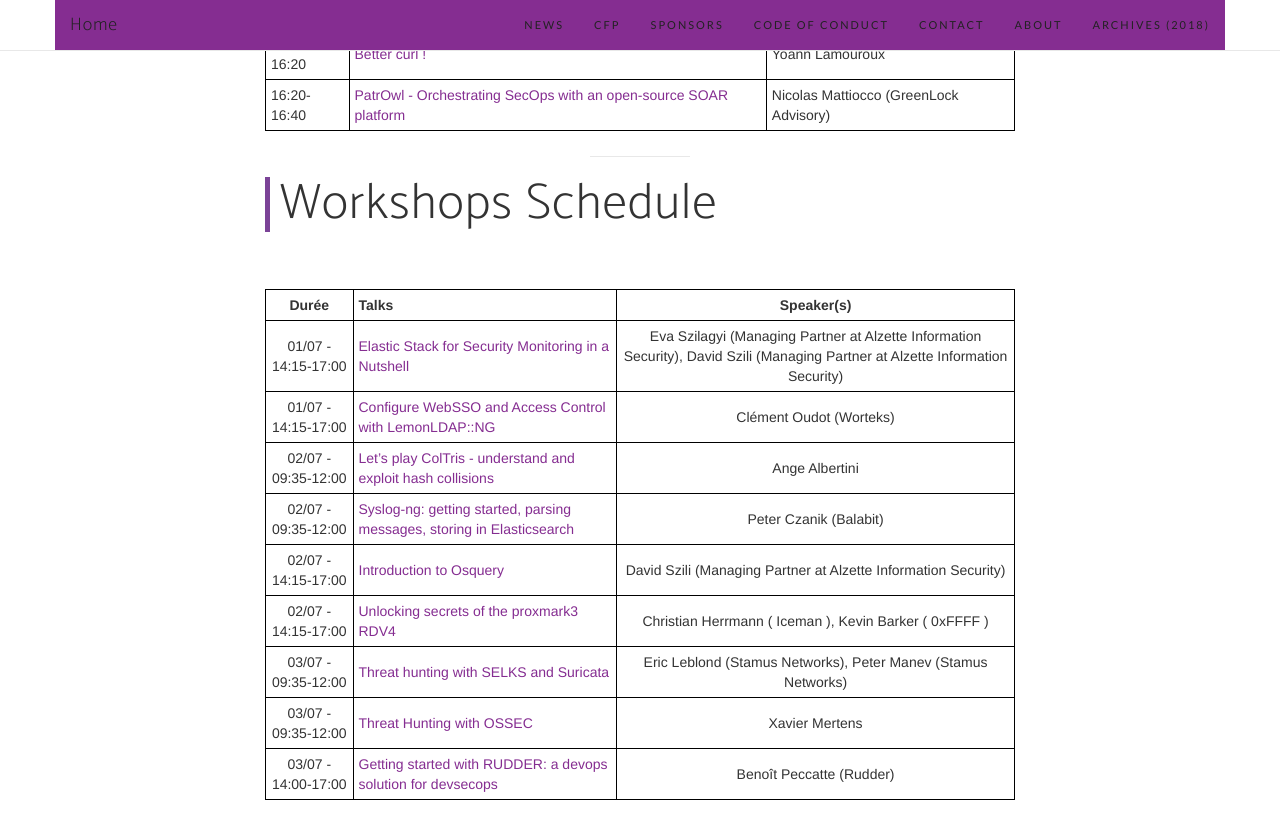
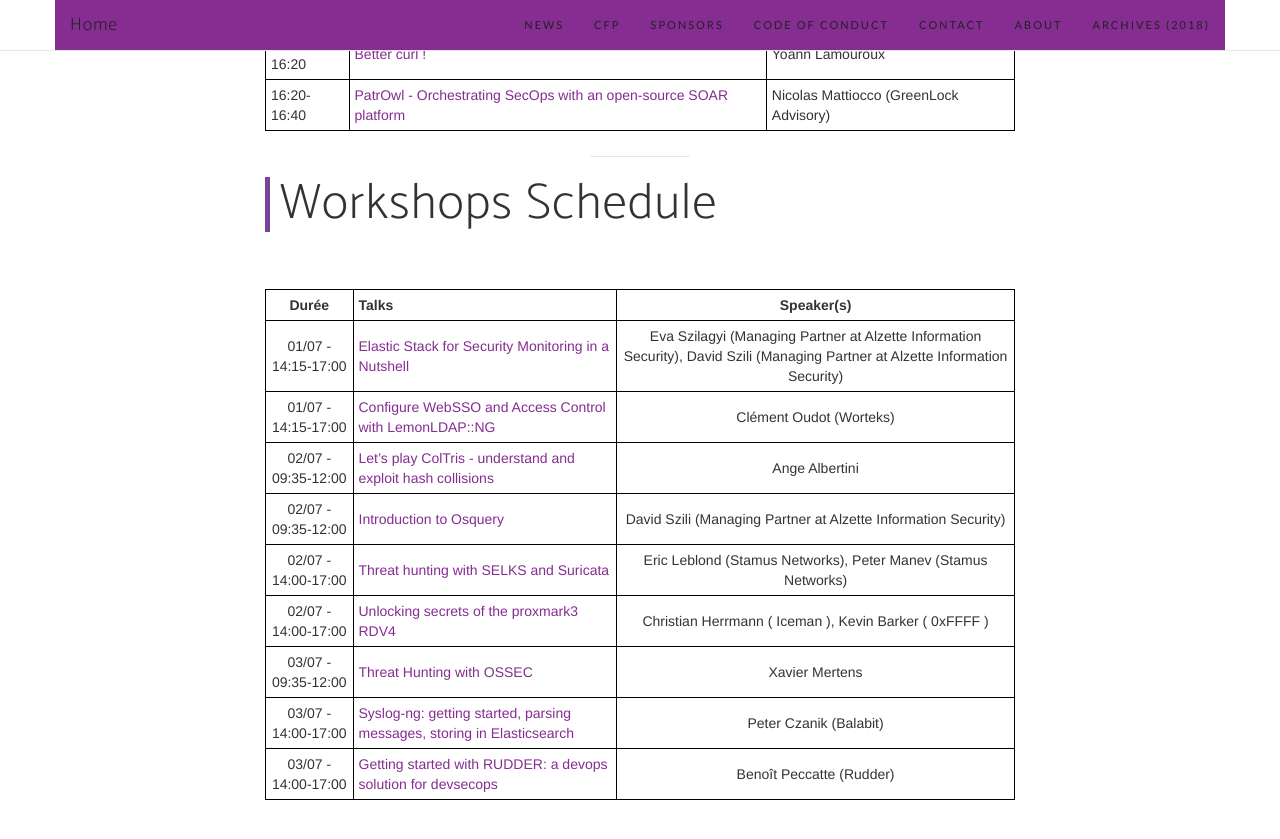
Before and after one commit to pass-the-salt/2019, a Jekyll site: the page built from schedule.md, in a window 1280 px wide and 900 px high, scrolled down 2230 px. Shown: the top 839 px of the window. Built offline with Jekyll 4.4.1, drawn with Linux system fonts in a browser that asks for light colours; nearby versions of some CDN libraries; some web fonts are replaced.

Commit message:
schedule iteration

```diff
--- a/schedule.md
+++ b/schedule.md
@@ -128,9 +128,9 @@
 | 01/07 - 14:15-17:00 | [Elastic Stack for Security Monitoring in a Nutshell](/talks/86.html) | Eva Szilagyi (Managing Partner at Alzette Information Security), David Szili (Managing Partner at Alzette Information Security) |
 | 01/07 - 14:15-17:00 | [Configure WebSSO and Access Control with LemonLDAP::NG](/talks/80.html) | Clément Oudot (Worteks) |
 | 02/07 - 09:35-12:00 | [Let's play ColTris - understand and exploit hash collisions](/talks/101.html) | Ange Albertini |
-| 02/07 - 09:35-12:00 |  [Syslog-ng: getting started, parsing messages, storing in Elasticsearch](/talks/76.html) | Peter Czanik (Balabit) |
-| 02/07 - 14:15-17:00 | [Introduction to Osquery](/talks/87.html) | David Szili (Managing Partner at Alzette Information Security) |
-| 02/07 - 14:15-17:00 | [Unlocking secrets of the proxmark3 RDV4](/talks/52.html) | Christian Herrmann ( Iceman ), Kevin Barker ( 0xFFFF ) |
-| 03/07 - 09:35-12:00 | [Threat hunting with SELKS and Suricata](/talks/65.html) | Eric Leblond (Stamus Networks), Peter Manev (Stamus Networks) |
+| 02/07 - 09:35-12:00 | [Introduction to Osquery](/talks/87.html) | David Szili (Managing Partner at Alzette Information Security) |
+| 02/07 - 14:00-17:00 |  [Threat hunting with SELKS and Suricata](/talks/65.html) | Eric Leblond (Stamus Networks), Peter Manev (Stamus Networks) |
+| 02/07 - 14:00-17:00 | [Unlocking secrets of the proxmark3 RDV4](/talks/52.html) | Christian Herrmann ( Iceman ), Kevin Barker ( 0xFFFF ) |
 | 03/07 - 09:35-12:00 | [Threat Hunting with OSSEC](/talks/66.html) | Xavier Mertens |
+| 03/07 - 14:00-17:00 |  [Syslog-ng: getting started, parsing messages, storing in Elasticsearch](/talks/76.html) | Peter Czanik (Balabit) |
 | 03/07 - 14:00-17:00 | [Getting started with RUDDER: a devops solution for devsecops](/talks/99.html) | Benoît Peccatte (Rudder) |
```
Also changed, not shown: 2 other files.
